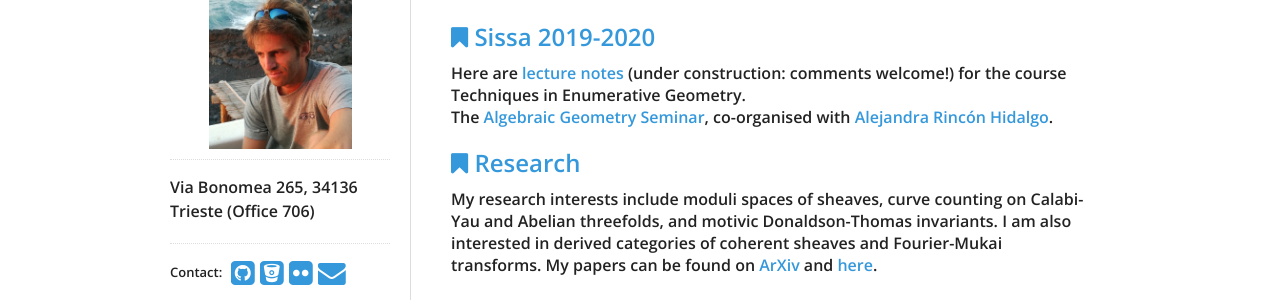
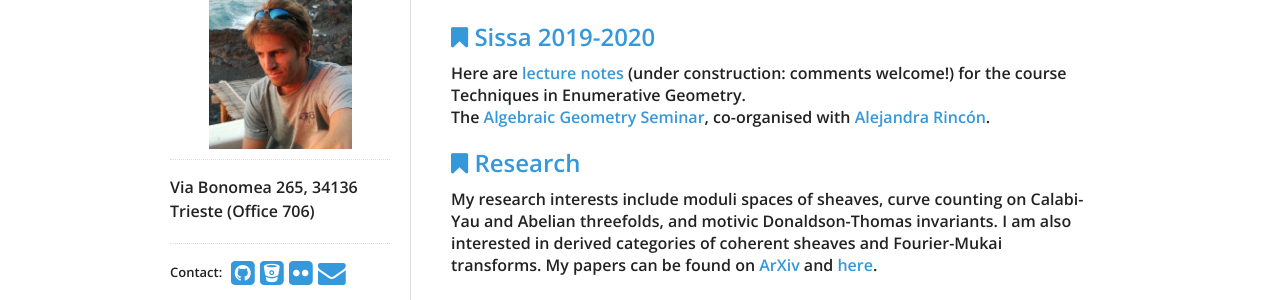
Before and after one commit to atricolfi/atricolfi.github.io, a Jekyll site: the page built from index.html, in a window 1280 px wide. Shown: the part 158-458 px from the top of the page. Built offline with Jekyll 4.4.1, drawn with Linux system fonts in a browser that asks for light colours.

Commit message:
Update index.html

```diff
--- a/index.html
+++ b/index.html
@@ -16,7 +16,7 @@ under the supervision of <a href="http://www.ux.uis.no/%7Emartingg/">Martin Gulb
  <p>
  Here are <a href="Intro_Enumerative_Geometry.pdf">lecture notes</a> (under construction: comments welcome!) for the course Techniques in Enumerative Geometry.<br>
 
-The <a href="http://users.ictp.it/~arincon/AGS.html">Algebraic Geometry Seminar</a>, co-organised with <a href="http://users.ictp.it/~arincon/">Alejandra Rincón Hidalgo</a>.
+The <a href="http://users.ictp.it/~arincon/AGS.html">Algebraic Geometry Seminar</a>, co-organised with <a href="http://users.ictp.it/~arincon/">Alejandra Rincón</a>.
  </p>
 
 <div id="home">
```
